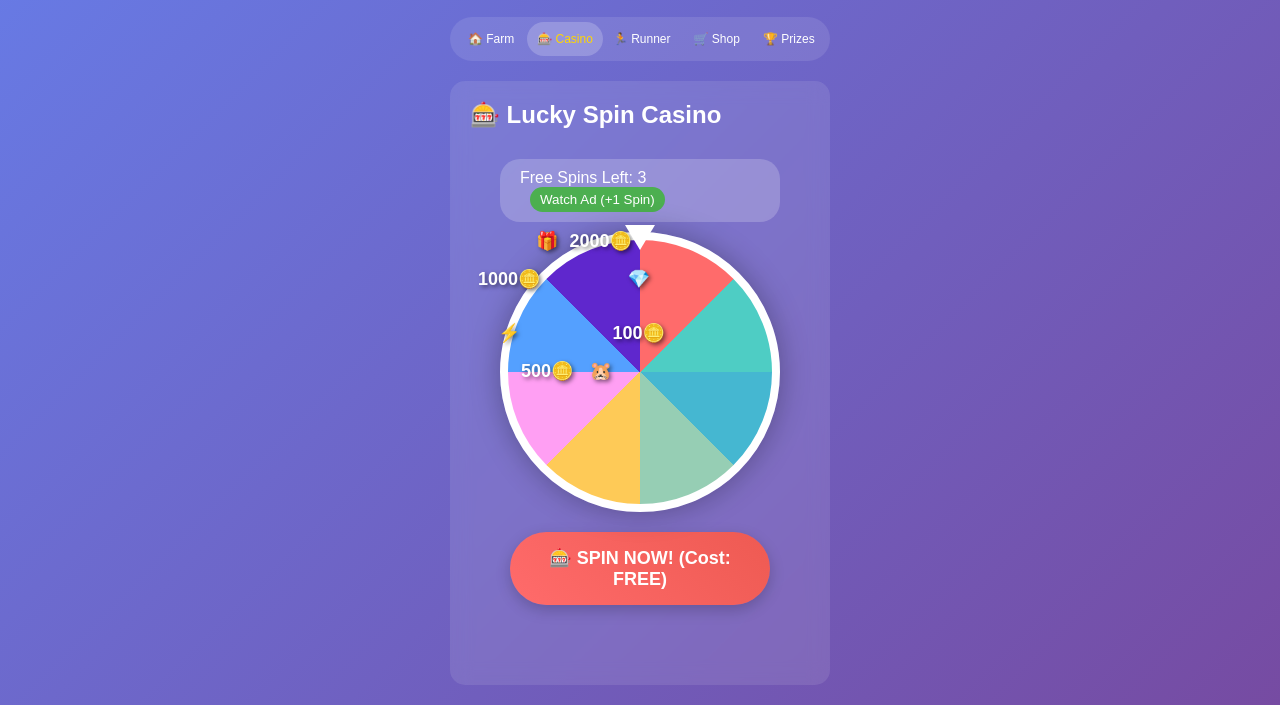
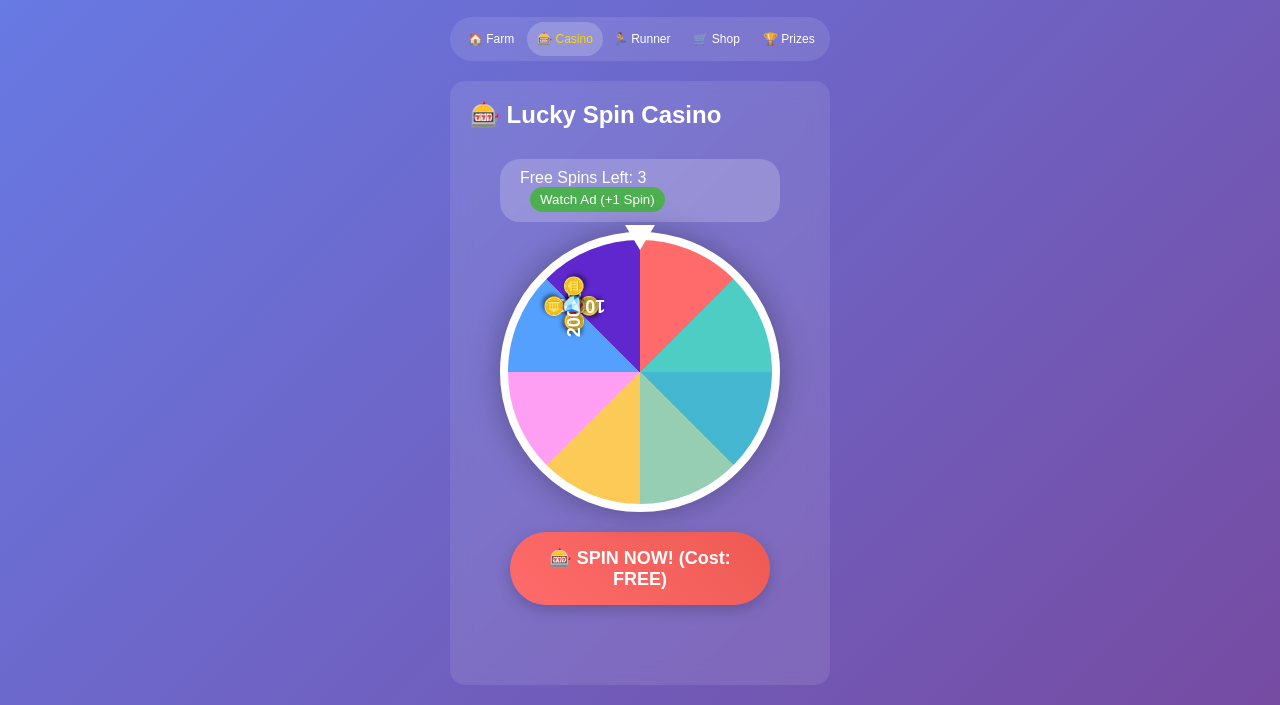
Before and after one commit to Annam122/crypto-hamster-empire, a plain HTML site: page index.html in a window 1280 px wide. Both pictures are taken after a click on the element "🎰 Casino". Shown: the part 190-895 px from the top of the page. Drawn offline with Linux system fonts and the light colour scheme.

Commit message:
Update index.html

```diff
--- a/index.html
+++ b/index.html
@@ -450,14 +450,14 @@
                 </div>
 
                 <div class="wheel" id="wheel">
-                    <div class="wheel-segment" style="transform: rotate(22.5deg) translate(70px) rotate(-22.5deg);">100🪙</div>
-                    <div class="wheel-segment" style="transform: rotate(67.5deg) translate(70px) rotate(-67.5deg);">🐹</div>
-                    <div class="wheel-segment" style="transform: rotate(112.5deg) translate(70px) rotate(-112.5deg);">500🪙</div>
-                    <div class="wheel-segment" style="transform: rotate(157.5deg) translate(70px) rotate(-157.5deg);">⚡</div>
-                    <div class="wheel-segment" style="transform: rotate(202.5deg) translate(70px) rotate(-202.5deg);">1000🪙</div>
-                    <div class="wheel-segment" style="transform: rotate(247.5deg) translate(70px) rotate(-247.5deg);">🎁</div>
-                    <div class="wheel-segment" style="transform: rotate(292.5deg) translate(70px) rotate(-292.5deg);">2000🪙</div>
-                    <div class="wheel-segment" style="transform: rotate(337.5deg) translate(70px) rotate(-337.5deg);">💎</div>
+                    <div class="wheel-segment" style="transform: rotate(0deg);">100🪙</div>
+                    <div class="wheel-segment" style="transform: rotate(45deg);">🐹</div>
+                    <div class="wheel-segment" style="transform: rotate(90deg);">500🪙</div>
+                    <div class="wheel-segment" style="transform: rotate(135deg);">⚡</div>
+                    <div class="wheel-segment" style="transform: rotate(180deg);">1000🪙</div>
+                    <div class="wheel-segment" style="transform: rotate(225deg);">🎁</div>
+                    <div class="wheel-segment" style="transform: rotate(270deg);">2000🪙</div>
+                    <div class="wheel-segment" style="transform: rotate(315deg);">💎</div>
                 </div>
 
                 <button class="spin-btn" onclick="spinWheel()" id="spinBtn">
```
